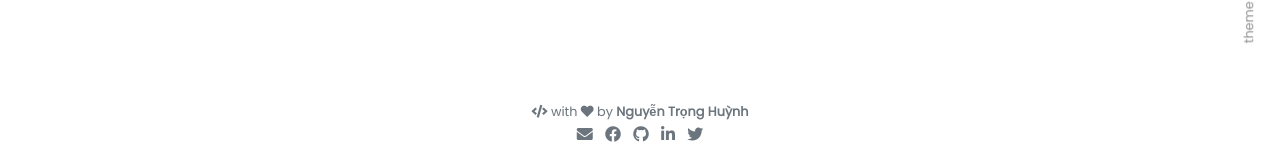
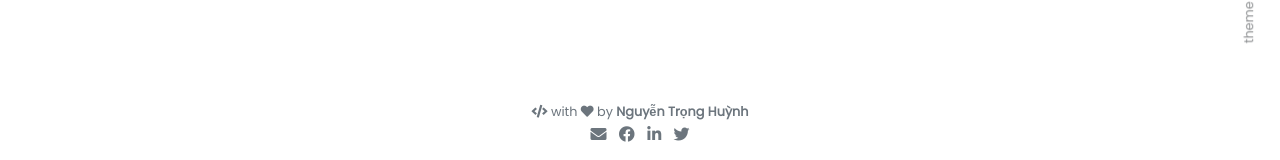
Before and after one commit to khuynhtroc/huynh.blog, a Jekyll site: the page built from pages/index.md, in a window 1280 px wide. Shown: the part 737-897 px from the top of the page. Built offline with Jekyll 4.4.1, drawn with Linux system fonts in a browser that asks for light colours; nearby versions of some CDN libraries; emoji names are drawn with the system emoji font.

Commit message:
Darius: update

```diff
--- a/_config.yml
+++ b/_config.yml
@@ -31,7 +31,7 @@ author:
 # dribbble          : your_username
   email             : huynhnt135@gmail.com
   facebook          : huynhtroc
-  github            : khuynhtroc
+# github            : khuynhtroc
 # gitlab            : your_username
 # instagram         : your_username
 # kaggle            : your_username
```
